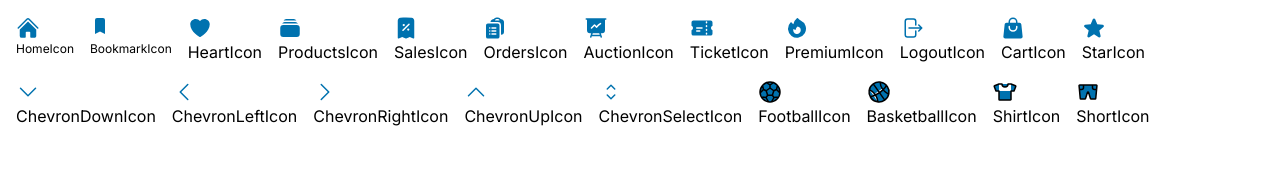
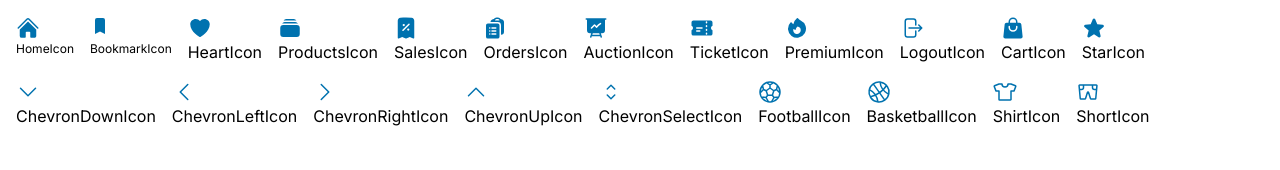
Before and after one commit to KADMCap/ClubSportShop, a Next.js app: page /icons in a window 1280 px wide. Shown: the top 170 px of the page. Built offline with nearby package versions, Linux system fonts and the light colour scheme.

Commit message:
add stroke color to some icons

```diff
--- a/components/Icons/index.tsx
+++ b/components/Icons/index.tsx
@@ -1,9 +1,9 @@
-import { SVGAttributes } from "react";
 import classNames from "classnames";
 
 interface IconProps {
   size?: keyof Size;
   color?: keyof Color;
+  stroke?: keyof Color;
 }
 
 type Size = {
@@ -14,8 +14,14 @@ type Size = {
 };
 
 type Color = {
+  white: string;
+  black: string;
+  gray: string;
+  grayDark: string;
+  grayLight: string;
   blue: string;
   blueDark: string;
+  transparent: string;
 };
 const sizeClass: Size = {
   sm: "w-4 h-4",
@@ -25,8 +31,25 @@ const sizeClass: Size = {
 };
 
 const colorClass: Color = {
+  white: "text-white",
+  black: "text-black",
+  gray: "text-gray",
+  grayDark: "text-grayDark",
+  grayLight: "text-grayLight",
   blue: "text-blue",
   blueDark: "text-blueDark",
+  transparent: "text-transparent",
+};
+
+const strokeColor: Color = {
+  white: "#FFFFFF",
+  black: "#000000",
+  gray: "#999999",
+  grayDark: "#555555",
+  grayLight: "#DDDDDD",
+  blue: "#17ABDB",
+  blueDark: "#0072AF",
+  transparent: "transparent",
 };
 
 export const BookmarkIcon = ({
@@ -345,23 +368,24 @@ export const ChevronSelectIcon = ({
 
 export const FootballIcon = ({
   size = "md",
-  color = "blueDark",
+  color = "transparent",
+  stroke = "blueDark",
 }: IconProps) => {
   return (
     <svg
       className={classNames(sizeClass[size], colorClass[color])}
       width="24px"
       height="24px"
-      stroke-width="1.5"
+      strokeWidth="1.5"
       viewBox="0 0 24 24"
       fill="currentColor"
     >
       <path
         d="M12 8l3.804 2.764M12 8l-3.804 2.764M12 8V5m3.804 5.764l-1.453 4.472m1.453-4.472L18.5 9.5m-4.149 5.736H9.65m4.702 0L16 17.5m-6.351-2.264l-1.453-4.472m1.453 4.472L8 17.5m.196-6.736L5.5 9.5m0 0L2.05 13M5.5 9.5l-1-4.115m14 4.115l3.45 3.5M18.5 9.5l1-4.115M12 5L8.624 2.584M12 5l3.376-2.416M8 17.5L3.338 17M8 17.5l2.5 4.388M16 17.5l4.662-.5M16 17.5l-2.5 4.388M22 12c0 5.523-4.477 10-10 10S2 17.523 2 12 6.477 2 12 2s10 4.477 10 10z"
-        stroke="#000000"
-        stroke-width="1.5"
-        stroke-linecap="round"
-        stroke-linejoin="round"
+        stroke={strokeColor[stroke]}
+        strokeWidth="1.5"
+        strokeLinecap="round"
+        strokeLinejoin="round"
       ></path>
     </svg>
   );
@@ -369,7 +393,8 @@ export const FootballIcon = ({
 
 export const BasketballIcon = ({
   size = "md",
-  color = "blueDark",
+  color = "transparent",
+  stroke = "blueDark",
 }: IconProps) => {
   return (
     <svg
@@ -378,44 +403,46 @@ export const BasketballIcon = ({
       fill="currentColor"
     >
       <g
-        clip-path="url(#basketball-alt_svg__clip0)"
-        stroke="#000000"
-        stroke-width="1.5"
-        stroke-linecap="round"
-        stroke-linejoin="round"
+        clipPath="url(#basketball-alt_svg__clip0)"
+        stroke={strokeColor[stroke]}
+        strokeWidth="1.5"
+        strokeLinecap="round"
+        strokeLinejoin="round"
       >
         <path d="M17.736 20.192c4.524-3.168 5.623-9.404 2.455-13.928C17.024 1.74 10.788.641 6.264 3.81 1.74 6.976.641 13.212 3.808 17.736c3.168 4.524 9.404 5.623 13.928 2.456zM17.736 20.192L6.264 3.809M19.577 5.473c-3.77 5.896-8.508 9.214-16.302 11.415M13.06 2.056c.413 5.24 3.392 9.494 8.646 12.35M2.293 9.595c4.783 2.18 7.761 6.434 8.647 12.349"></path>
       </g>
-      <defs>
-        <clipPath id="basketball-alt_svg__clip0">
-          <path fill="#fff" d="M0 0h24v24H0z"></path>
-        </clipPath>
-      </defs>
     </svg>
   );
 };
 
-export const ShirtIcon = ({ size = "md", color = "blueDark" }: IconProps) => {
+export const ShirtIcon = ({
+  size = "md",
+  color = "transparent",
+  stroke = "blueDark",
+}: IconProps) => {
   return (
     <svg
       className={classNames(sizeClass[size], colorClass[color])}
       viewBox="0 0 24 24"
       fill="currentColor"
       xmlns="http://www.w3.org/2000/svg"
-      color="#000000"
     >
       <path
         d="M6 4h3s0 3 3 3 3-3 3-3h3m0 7v8.4a.6.6 0 01-.6.6H6.6a.6.6 0 01-.6-.6V11M18 4l4.443 1.777a.6.6 0 01.334.78l-1.626 4.066a.6.6 0 01-.557.377H18M6 4L1.557 5.777a.6.6 0 00-.334.78l1.626 4.066a.6.6 0 00.557.377H6"
-        stroke="#000000"
-        stroke-width="1.5"
-        stroke-linecap="round"
-        stroke-linejoin="round"
+        stroke={strokeColor[stroke]}
+        strokeWidth="1.5"
+        strokeLinecap="round"
+        strokeLinejoin="round"
       ></path>
     </svg>
   );
 };
 
-export const ShortIcon = ({ size = "md", color = "blueDark" }: IconProps) => {
+export const ShortIcon = ({
+  size = "md",
+  color = "transparent",
+  stroke = "blueDark",
+}: IconProps) => {
   return (
     <svg
       className={classNames(sizeClass[size], colorClass[color])}
@@ -425,13 +452,13 @@ export const ShortIcon = ({ size = "md", color = "blueDark" }: IconProps) => {
     >
       <path
         d="M3.06 5.655A.6.6 0 013.658 5h16.684a.6.6 0 01.598.655l-1.176 12.8a.6.6 0 01-.597.545h-4.152a.6.6 0 01-.574-.424l-1.867-6.102c-.174-.566-.974-.566-1.148 0l-1.868 6.102a.6.6 0 01-.573.424H4.833a.6.6 0 01-.597-.545L3.643 12 3.06 5.655z"
-        stroke="#000000"
-        stroke-width="1.5"
+        stroke={strokeColor[stroke]}
+        strokeWidth="1.5"
       ></path>
       <path
         d="M4 9.5h1.5a2 2 0 002-2V5M20.5 9.5h-2a2 2 0 01-2-2V5"
-        stroke="#000000"
-        stroke-width="1.5"
+        stroke={strokeColor[stroke]}
+        strokeWidth="1.5"
       ></path>
     </svg>
   );
```
